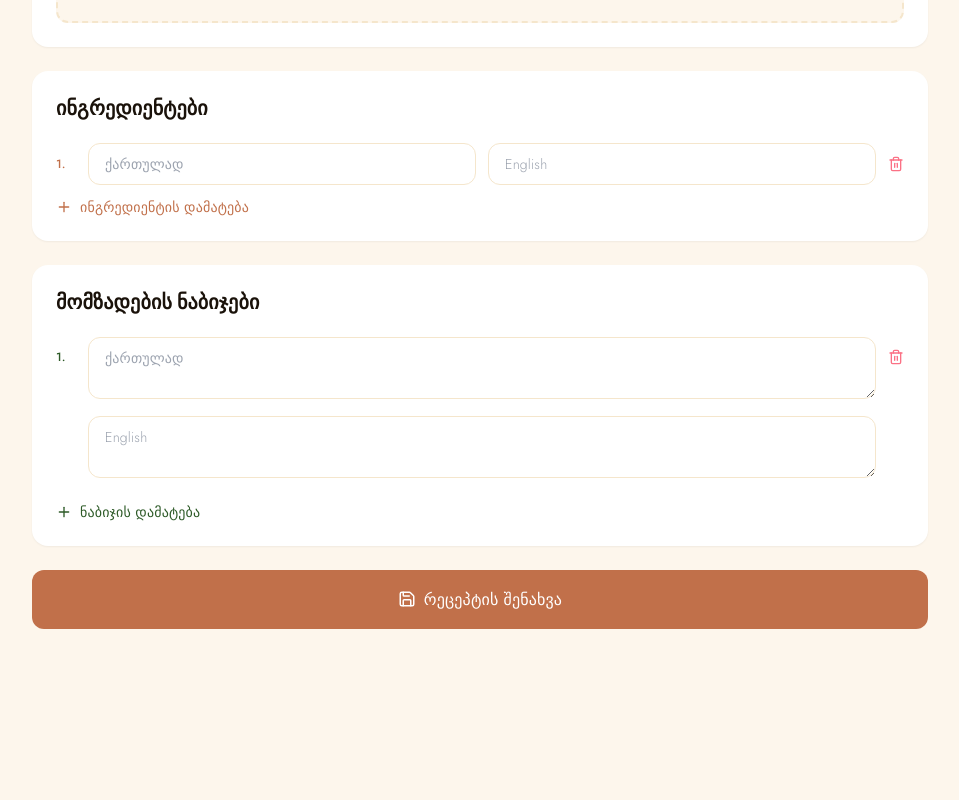
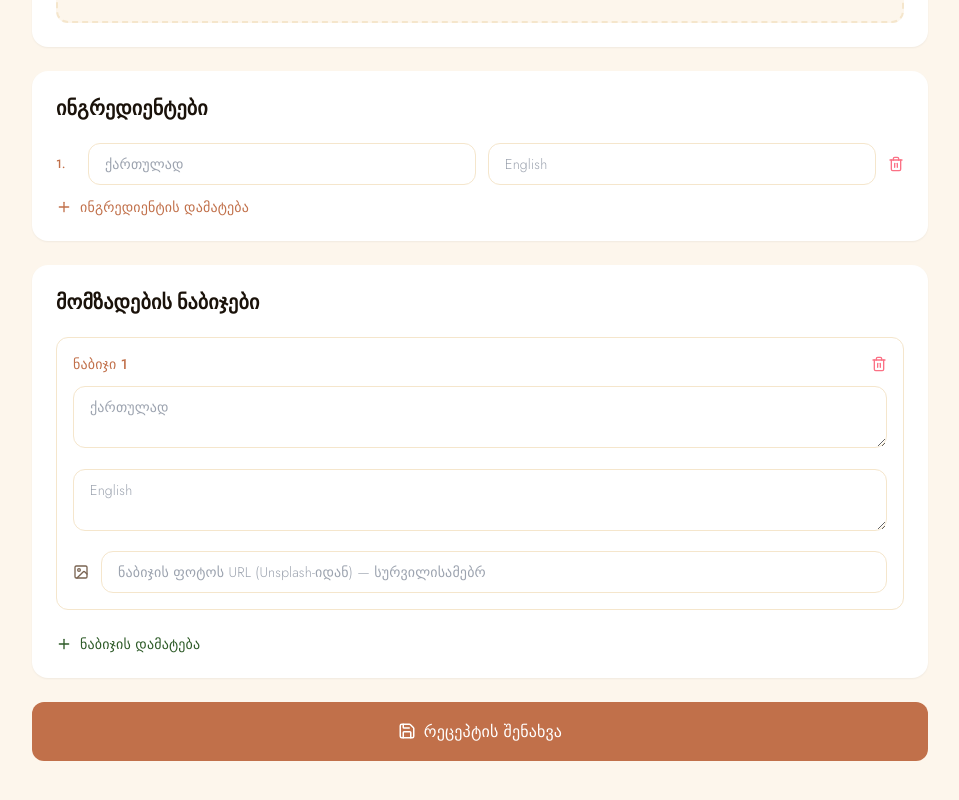
Before and after one commit to sofoiremadze2009-crypto/recipe-platform, a Next.js app: page /admin in a window 1280 px wide. Shown: the part 1213-2013 px from the top of the page, without its empty margins (160-1119 px from the left). Before the commit the page ends 1882 px from the top, so only its background shows below. Built offline with nearby package versions, Linux system fonts and the light colour scheme.

Commit message:
feat: step images in admin and recipe page

```diff
--- a/app/admin/page.js
+++ b/app/admin/page.js
@@ -2,7 +2,7 @@
 
 import { useState } from 'react';
 import { createClient } from '@supabase/supabase-js';
-import { Upload, Plus, Trash2, Save, ChefHat } from 'lucide-react';
+import { Upload, Plus, Trash2, Save, ChefHat, Image } from 'lucide-react';
 
 const supabase = createClient(
   'https://bprjjnhsejfudktgpwmt.supabase.co',
@@ -16,7 +16,7 @@ export default function AdminPage() {
     title_ge: '', title_en: '', description_ge: '', description_en: '',
   });
   const [ingredients, setIngredients] = useState([{ ge: '', en: '' }]);
-  const [instructions, setInstructions] = useState([{ ge: '', en: '' }]);
+  const [instructions, setInstructions] = useState([{ ge: '', en: '', image_url: '' }]);
   const [imageFile, setImageFile] = useState(null);
   const [imagePreview, setImagePreview] = useState(null);
   const [loading, setLoading] = useState(false);
@@ -60,12 +60,12 @@ export default function AdminPage() {
         ingredients.map((ing, i) => ({ recipe_id: recipe.id, text_ge: ing.ge, text_en: ing.en, order_index: i }))
       );
       await supabase.from('instructions').insert(
-        instructions.map((ins, i) => ({ recipe_id: recipe.id, text_ge: ins.ge, text_en: ins.en, step_number: i + 1 }))
+        instructions.map((ins, i) => ({ recipe_id: recipe.id, text_ge: ins.ge, text_en: ins.en, step_number: i + 1, image_url: ins.image_url || null }))
       );
       setMessage('✅ რეცეპტი წარმატებით დაემატა!');
       setForm({ slug: '', country_ge: '', country_en: '', country_code: '', category: '', difficulty_ge: '', difficulty_en: '', prep_time: '', title_ge: '', title_en: '', description_ge: '', description_en: '' });
       setIngredients([{ ge: '', en: '' }]);
-      setInstructions([{ ge: '', en: '' }]);
+      setInstructions([{ ge: '', en: '', image_url: '' }]);
       setImageFile(null);
       setImagePreview(null);
     } catch (err) {
@@ -91,6 +91,7 @@ export default function AdminPage() {
           </div>
         </div>
         <div className="space-y-6">
+          {/* Basic Info */}
           <div className="bg-white rounded-2xl p-6 shadow-sm">
             <h2 className="text-xl font-semibold text-[#1a120a] mb-5">ძირითადი ინფო</h2>
             <div className="grid grid-cols-1 sm:grid-cols-2 gap-4">
@@ -127,6 +128,8 @@ export default function AdminPage() {
               </div>
             </div>
           </div>
+
+          {/* Title & Description */}
           <div className="bg-white rounded-2xl p-6 shadow-sm">
             <h2 className="text-xl font-semibold text-[#1a120a] mb-5">სათაური და აღწერა</h2>
             <div className="space-y-4">
@@ -138,8 +141,10 @@ export default function AdminPage() {
               <div><label className={labelClass}>აღწერა (ინგლ.)</label><textarea className={inputClass} rows={3} value={form.description_en} onChange={e => setForm({...form, description_en: e.target.value})} /></div>
             </div>
           </div>
+
+          {/* Image Upload */}
           <div className="bg-white rounded-2xl p-6 shadow-sm">
-            <h2 className="text-xl font-semibold text-[#1a120a] mb-5">სურათი</h2>
+            <h2 className="text-xl font-semibold text-[#1a120a] mb-5">მთავარი სურათი</h2>
             <div className="flex gap-6 items-start">
               <label className="flex-1 flex flex-col items-center justify-center h-40 border-2 border-dashed border-[#f5e6cc] rounded-xl cursor-pointer hover:border-[#c1704a] transition-colors bg-[#fdf6ec]">
                 <Upload size={24} className="text-[#c1704a] mb-2" />
@@ -150,6 +155,8 @@ export default function AdminPage() {
               {imagePreview && <div className="w-40 h-40 rounded-xl overflow-hidden shrink-0"><img src={imagePreview} alt="preview" className="w-full h-full object-cover" /></div>}
             </div>
           </div>
+
+          {/* Ingredients */}
           <div className="bg-white rounded-2xl p-6 shadow-sm">
             <h2 className="text-xl font-semibold text-[#1a120a] mb-5">ინგრედიენტები</h2>
             <div className="space-y-3">
@@ -164,22 +171,40 @@ export default function AdminPage() {
               <button onClick={() => setIngredients([...ingredients, {ge:'',en:''}])} className="flex items-center gap-2 text-sm text-[#c1704a] mt-2"><Plus size={16} /> ინგრედიენტის დამატება</button>
             </div>
           </div>
+
+          {/* Instructions with image */}
           <div className="bg-white rounded-2xl p-6 shadow-sm">
             <h2 className="text-xl font-semibold text-[#1a120a] mb-5">მომზადების ნაბიჯები</h2>
-            <div className="space-y-4">
+            <div className="space-y-6">
               {instructions.map((ins, i) => (
-                <div key={i} className="flex gap-3 items-start">
-                  <span className="text-xs text-[#2d5a27] font-medium w-5 mt-3">{i+1}.</span>
-                  <div className="flex-1 space-y-2">
+                <div key={i} className="border border-[#f5e6cc] rounded-xl p-4">
+                  <div className="flex items-center justify-between mb-3">
+                    <span className="text-sm font-medium text-[#c1704a]">ნაბიჯი {i+1}</span>
+                    <button onClick={() => setInstructions(instructions.filter((_,idx)=>idx!==i))} className="text-rose-400 hover:text-rose-600"><Trash2 size={16} /></button>
+                  </div>
+                  <div className="space-y-3">
                     <textarea className={inputClass} rows={2} placeholder="ქართულად" value={ins.ge} onChange={e => { const u=[...instructions]; u[i].ge=e.target.value; setInstructions(u); }} />
                     <textarea className={inputClass} rows={2} placeholder="English" value={ins.en} onChange={e => { const u=[...instructions]; u[i].en=e.target.value; setInstructions(u); }} />
+                    {/* Step image URL */}
+                    <div className="flex gap-3 items-center">
+                      <Image size={16} className="text-[#7a6452] shrink-0" />
+                      <input
+                        className={inputClass}
+                        placeholder="ნაბიჯის ფოტოს URL (Unsplash-იდან) — სურვილისამებრ"
+                        value={ins.image_url}
+                        onChange={e => { const u=[...instructions]; u[i].image_url=e.target.value; setInstructions(u); }}
+                      />
+                      {ins.image_url && (
+                        <img src={ins.image_url} alt="step" className="w-16 h-16 rounded-lg object-cover shrink-0" />
+                      )}
+                    </div>
                   </div>
-                  <button onClick={() => setInstructions(instructions.filter((_,idx)=>idx!==i))} className="text-rose-400 hover:text-rose-600 mt-3"><Trash2 size={16} /></button>
                 </div>
               ))}
-              <button onClick={() => setInstructions([...instructions, {ge:'',en:''}])} className="flex items-center gap-2 text-sm text-[#2d5a27] mt-2"><Plus size={16} /> ნაბიჯის დამატება</button>
+              <button onClick={() => setInstructions([...instructions, {ge:'',en:'',image_url:''}])} className="flex items-center gap-2 text-sm text-[#2d5a27] mt-2"><Plus size={16} /> ნაბიჯის დამატება</button>
             </div>
           </div>
+
           {message && <div className={`p-4 rounded-xl text-sm ${message.includes('✅') ? 'bg-emerald-50 text-emerald-700' : 'bg-rose-50 text-rose-700'}`}>{message}</div>}
           <button onClick={handleSubmit} disabled={loading} className="w-full flex items-center justify-center gap-2 py-4 bg-[#c1704a] hover:bg-[#9a4f2a] disabled:opacity-50 text-white rounded-xl font-medium transition-all">
             <Save size={18} />
```
